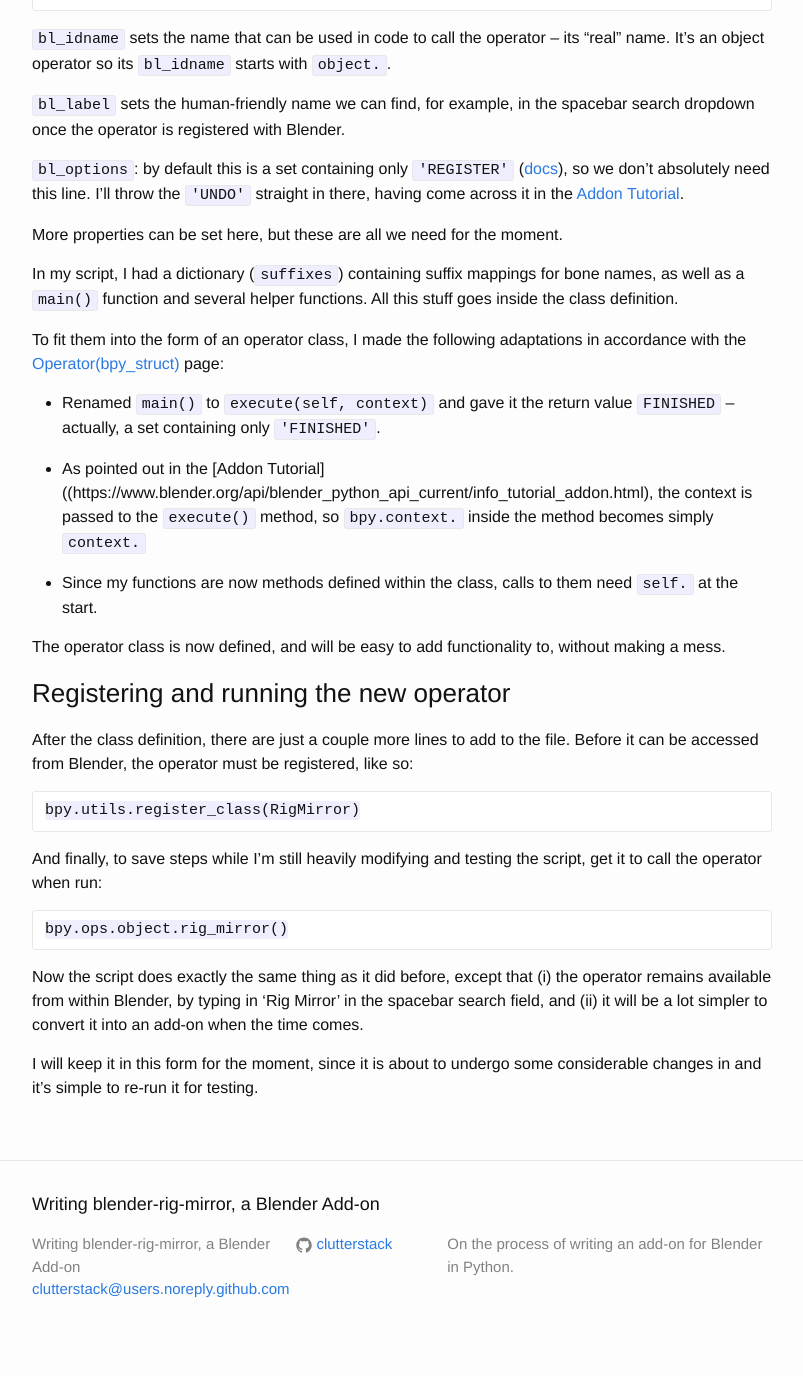
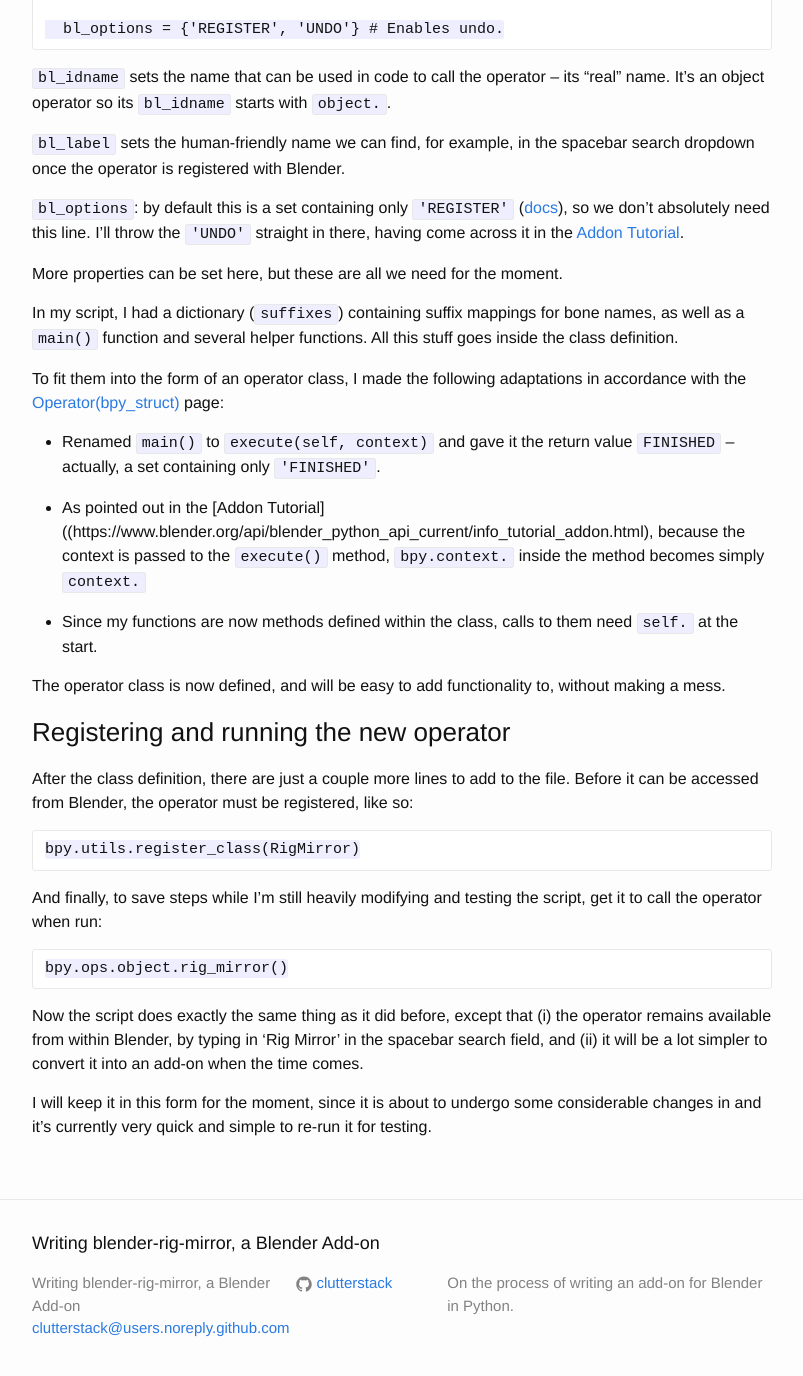
Before and after one commit to clutterstack/blender-rig-mirror, a Jekyll site: the page built from _posts/2016-02-23-integrating-part-one.md, in a window 1280 px wide and 1400 px high, scrolled down 879 px. Shown: the top 1376 px of the window, without its empty margins (238-1041 px from the left). Built offline with Jekyll 4.4.1, drawn with Linux system fonts in a browser that asks for light colours; some of the changed text lies outside the part shown.

Commit message:
Minor post edits

```diff
--- a/_posts/2016-02-23-integrating-part-one.md
+++ b/_posts/2016-02-23-integrating-part-one.md
@@ -45,7 +47,7 @@ To fit them into the form of an operator class, I made the following adaptations
 
 * Renamed `main()` to `execute(self, context)` and gave it the return value `FINISHED` -- actually, a set containing only `'FINISHED'`.
 
-* As pointed out in the [Addon Tutorial]((https://www.blender.org/api/blender_python_api_current/info_tutorial_addon.html), the context is passed to the `execute()` method, so `bpy.context.` inside the method becomes simply `context.`
+* As pointed out in the [Addon Tutorial]((https://www.blender.org/api/blender_python_api_current/info_tutorial_addon.html), because the context is passed to the `execute()` method, `bpy.context.` inside the method becomes simply `context.`
 
 * Since my functions are now methods defined within the class, calls to them need `self.` at the start.
 
@@ -67,4 +69,4 @@ bpy.ops.object.rig_mirror()
 
 Now the script does exactly the same thing as it did before, except that (i) the operator remains available from within Blender, by typing in 'Rig Mirror' in the spacebar search field, and (ii) it will be a lot simpler to convert it into an add-on when the time comes.
 
-I will keep it in this form for the moment, since it is about to undergo some considerable changes in and it's simple to re-run it for testing.
+I will keep it in this form for the moment, since it is about to undergo some considerable changes in and it's currently very quick and simple to re-run it for testing.
```
Also changed, not shown: other parts of _posts/2016-02-23-integrating-part-one.md (+2 -0 lines).
